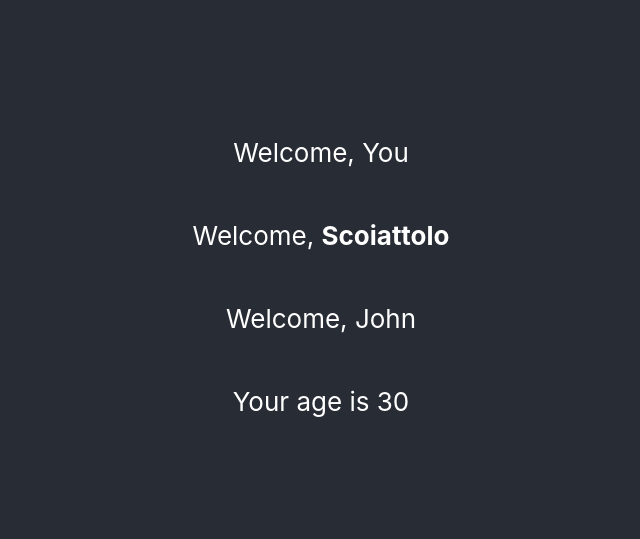
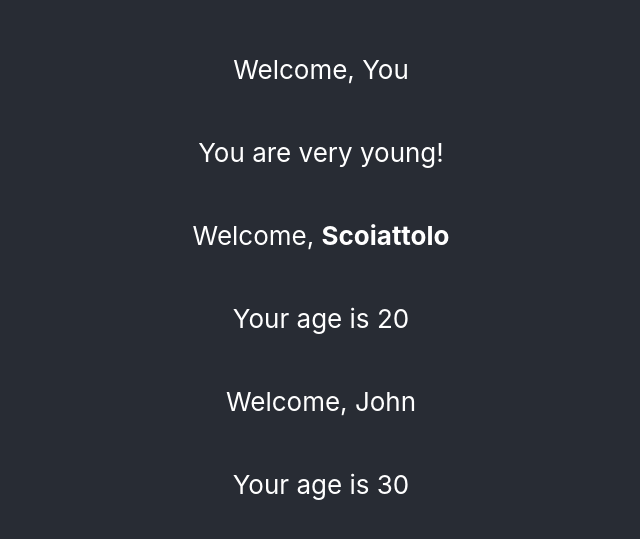
Before and after one commit to Raccoon6650/Develhope-React, a React (Create React App) app in the folder esercizi_develhope/: page / in a window 1280 px wide. Shown: the part 123-662 px from the top of the page, without its empty margins (319-959 px from the left). Built offline with nearby package versions, Linux system fonts and the light colour scheme.

Commit message:
esercizio svolto

```diff
--- a/esercizi_develhope/src/components/age.js
+++ b/esercizi_develhope/src/components/age.js
@@ -4,7 +4,7 @@
 
     return(
         <>
-        <p>Your age is {props.age}</p>
+        { props.age > 18 ? <p>Your age is {props.age}</p> : <p>You are very young!</p>}
         </>
     );
 
--- a/esercizi_develhope/src/components/welcome.js
+++ b/esercizi_develhope/src/components/welcome.js
@@ -4,14 +4,14 @@
   return (
     <>
       <p>Welcome, {props.name}</p>
-      {props.age > 18 && props.age < 65 && props.name === "John" ? <Age age={props.age} /> : null}
+      <Age age={props.age} />
     </>
   );
 };
 
 Welcome.defaultProps = {
   name: "You",
-  age: 70
+  age: 10
 
 };
 
```
